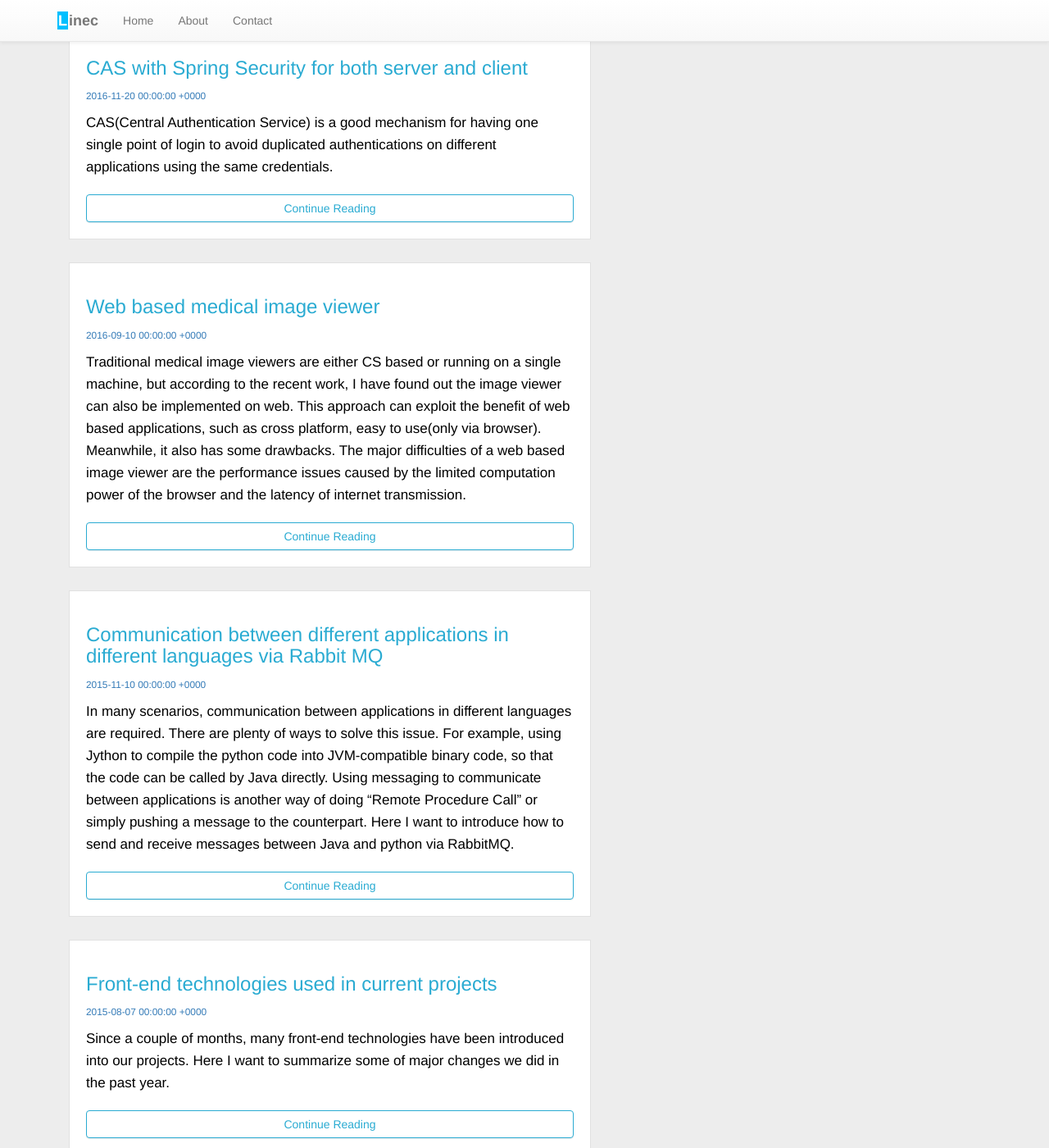
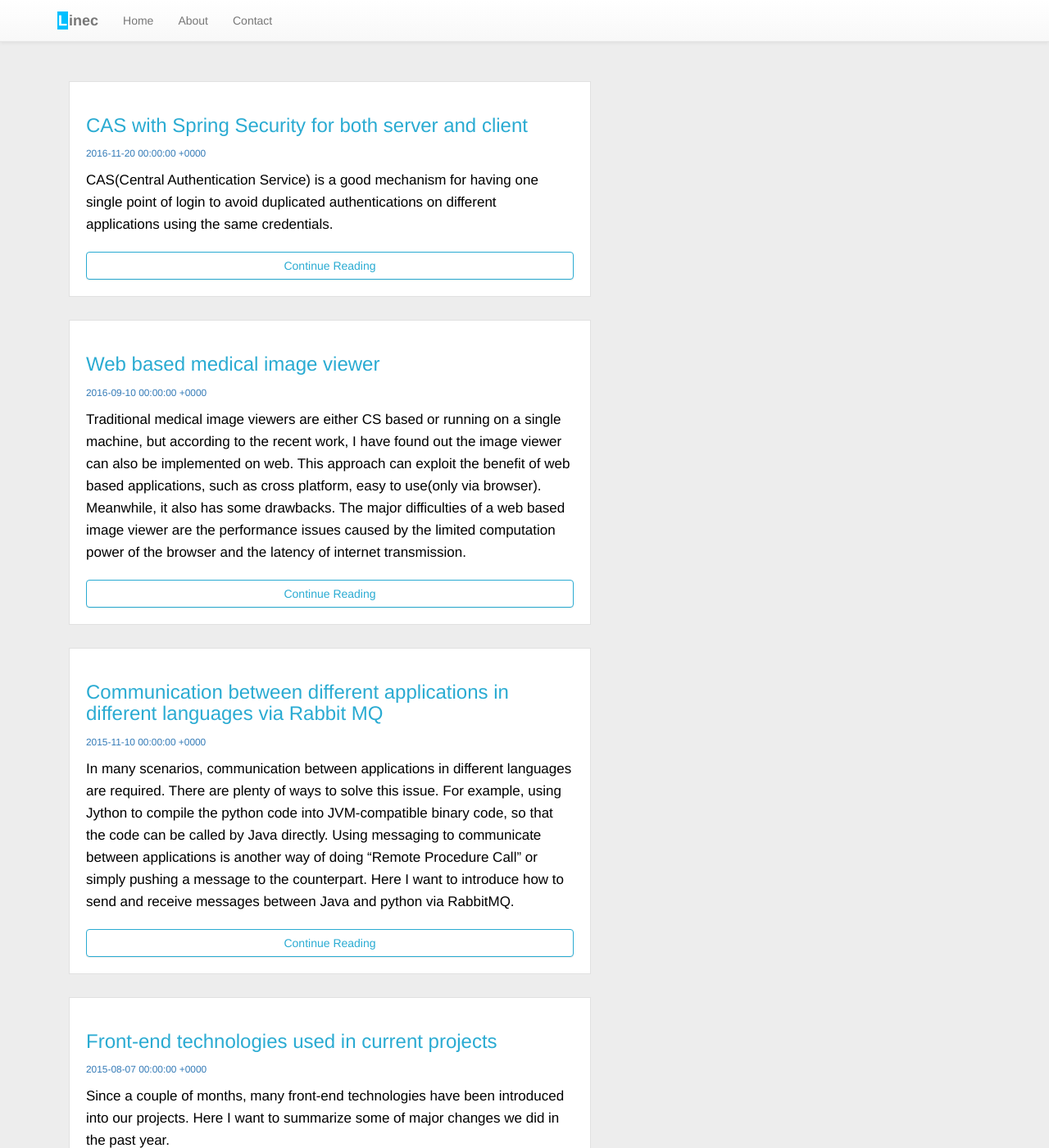
Before and after one commit to simonlzn/simonlzn.github.io, a Jekyll site: the page built from index.html, in a window 1280 px wide and 1400 px high. Shown: the whole window at 82% size. Built offline with Jekyll 4.4.1, drawn with Linux system fonts in a browser that asks for light colours.

Commit message:
minor fix

```diff
--- a/stylesheets/main.css
+++ b/stylesheets/main.css
@@ -1,5 +1,7 @@
 body {
-  background-color: #ededed; }
+  background-color: #ededed;
+  padding-top: 70px;
+  padding-bottom: 30px; }
 
 article {
   padding: 20px;
--- a/stylesheets/main.scss
+++ b/stylesheets/main.scss
@@ -1,5 +1,7 @@
 body {
     background-color: #ededed;
+    padding-top: 70px;
+    padding-bottom: 30px;
 }
 
 article {
```
